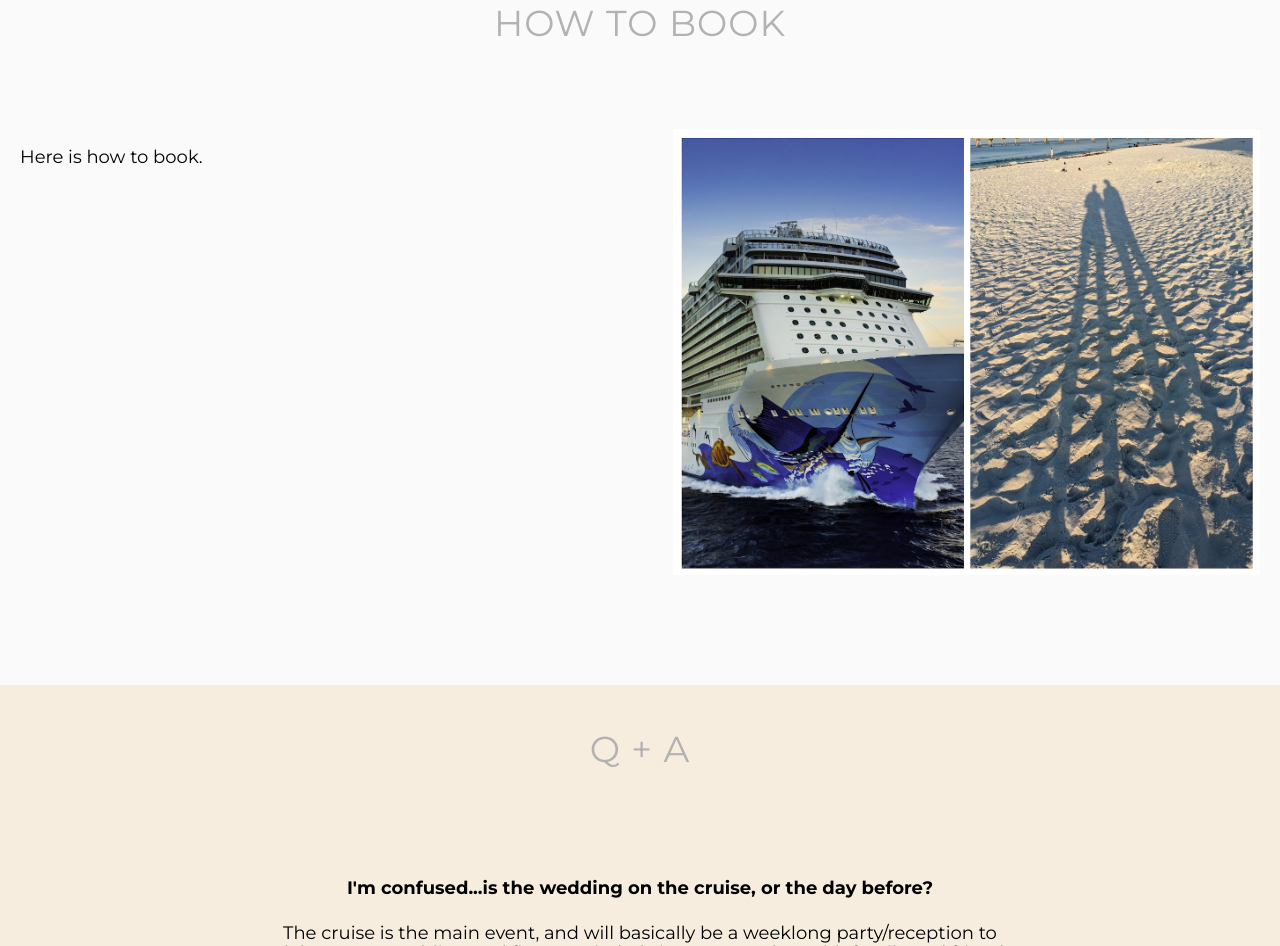
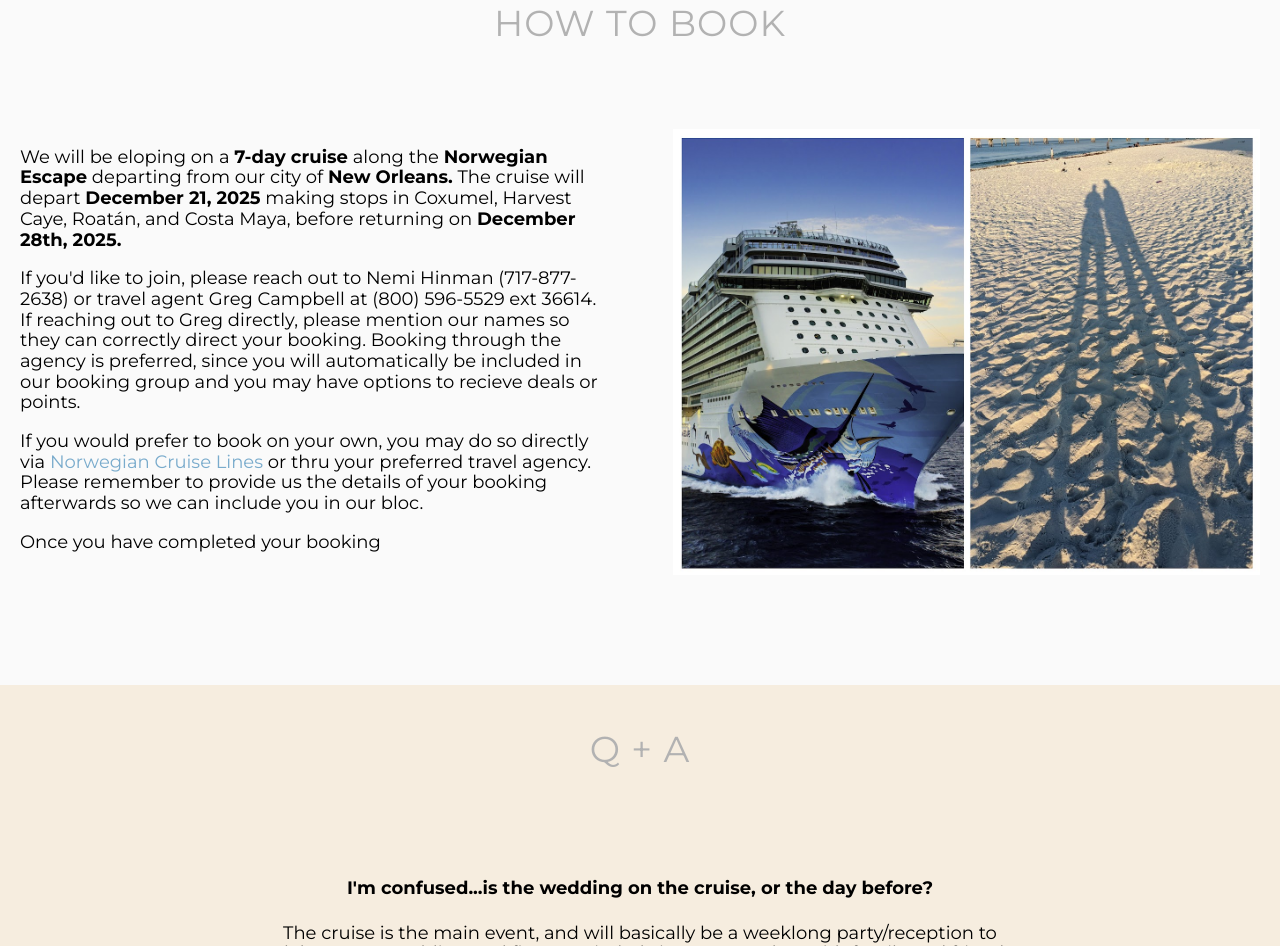
Before and after one commit to ndonolli/wedding-page, a website: page index.html in a window 1280 px wide. Shown: the part 1358-2304 px from the top of the page. Drawn offline with nearby package versions, Linux system fonts and the light colour scheme; a web font is replaced by a local one.

Commit message:
add to body

```diff
--- a/index.html
+++ b/index.html
@@ -106,7 +106,19 @@
 
       <div class="myrow-halves">
         <div class="mycol">
-          <p>Here is how to book.</p>
+          <p>We will be eloping on a <strong>7-day cruise</strong> along the <strong>Norwegian Escape</strong> departing from our city of <strong>New Orleans.</strong>
+            The cruise will depart <strong>December 21, 2025</strong> making stops in Coxumel, Harvest Caye, Roatán, and Costa Maya, before returning on <strong>December 28th, 2025.</strong>
+          </p>
+          <p>
+            If you'd like to join, please reach out to Nemi Hinman (717-877-2638) or travel agent Greg Campbell at (800) 596-5529 ext 36614.  If reaching out to Greg directly, please mention our names so they can correctly direct your booking.
+            Booking through the agency is preferred, since you will automatically be included in our booking group and you may have options to recieve deals or points.
+          </p>
+          <p>
+            If you would prefer to book on your own, you may do so directly via <a href="https://www.ncl.com/cruises/7-day-caribbean-round-trip-new-orleans-harvest-caye-cozumel-and-roatan-ESCAPE7MSYCZMBPIRTBCMAMSY?&itineraryCode=ESCAPE7MSYCZMBPIRTBCMAMSY">Norwegian Cruise Lines</a> or thru your preferred travel agency.  Please remember to provide us the details of your booking afterwards so we can include you in our bloc.
+          </p>
+          <p>
+            Once you have completed your booking
+          </p>
         </div>
         <div class="mycol">
           <img src="sand-cruise.jpg" class="img"></img>
--- a/styles.css
+++ b/styles.css
@@ -36,7 +36,7 @@
 
 a {
   text-decoration: none;
-  color: #222;
+  color: #79abcc;
 }
 
 .svg-inline--fa {
```
